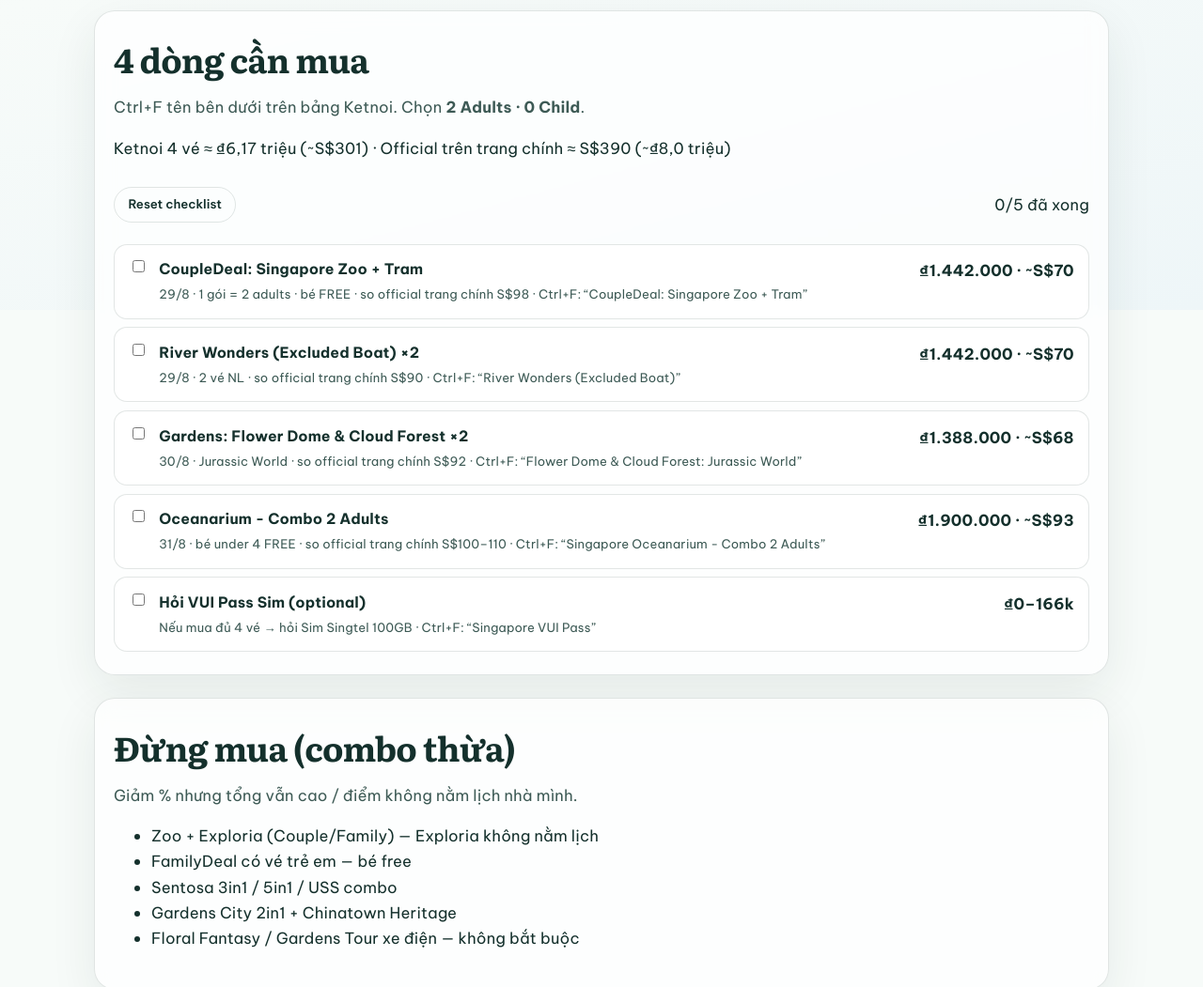
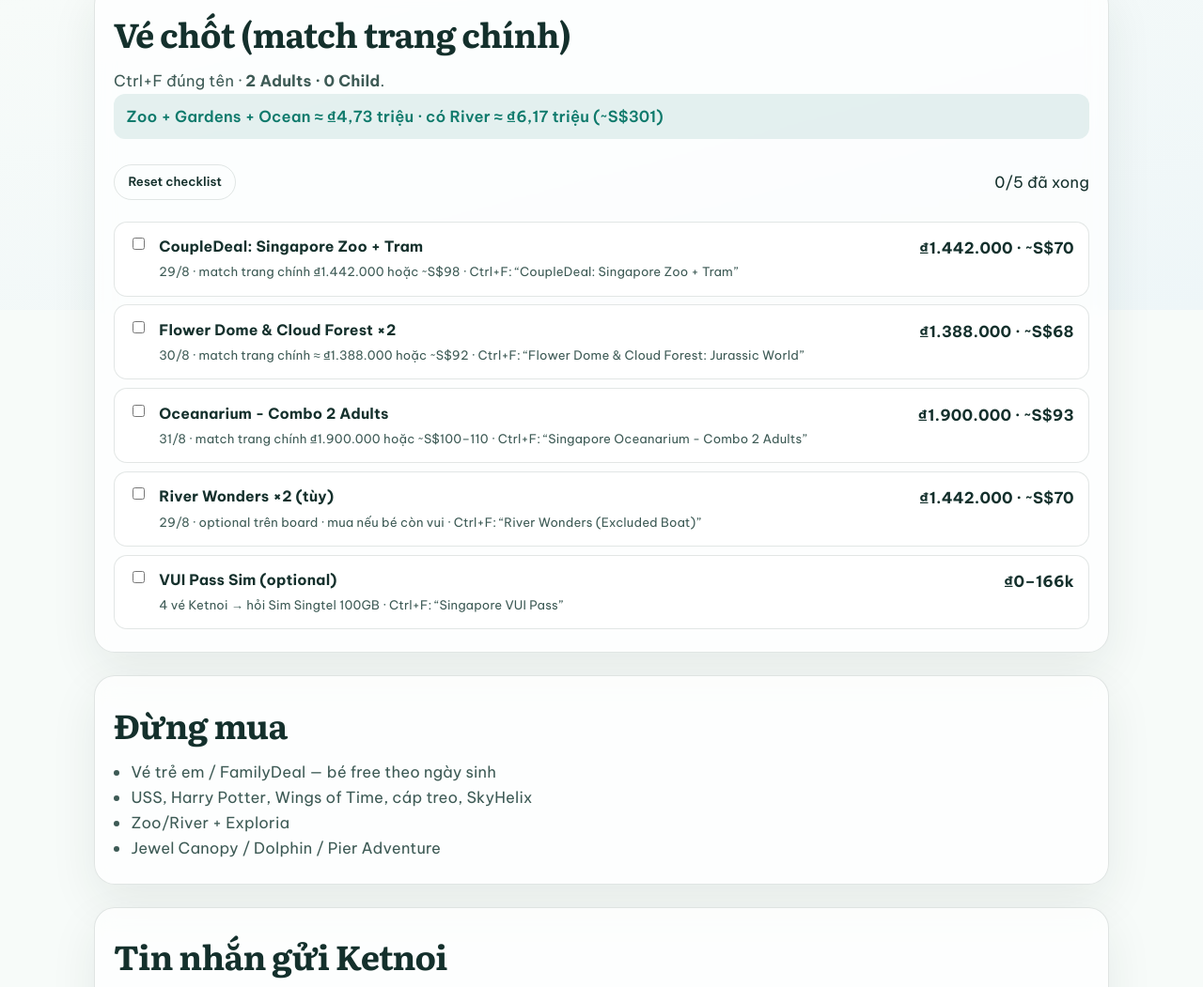
Before and after one commit to sangle18/singapore-family-aug2026, a plain HTML site: page docs/checklist-ketnoi.html in a window 1280 px wide. Shown: the part 470-1521 px from the top of the page at 94% size. Drawn offline with Linux system fonts and the light colour scheme.

```diff
--- a/docs/checklist-ketnoi.html
+++ b/docs/checklist-ketnoi.html
@@ -3,7 +3,7 @@
 <head>
   <meta charset="UTF-8" />
   <meta name="viewport" content="width=device-width, initial-scale=1" />
-  <meta name="description" content="Checklist mua vé KetnoiSingapore cho chuyến Singapore Family 28/8–1/9/2026" />
+  <meta name="description" content="Checklist mua vé KetnoiSingapore — trang con, không ghi đè lịch trình chính" />
   <title>Checklist Ketnoi · Singapore Family</title>
   <link rel="preconnect" href="https://fonts.googleapis.com" />
   <link rel="preconnect" href="https://fonts.gstatic.com" crossorigin />
@@ -18,14 +18,14 @@
       <a class="brand-mark" href="index.html">SG · Family</a>
       <div class="topnav-links">
         <a href="index.html">← Lịch trình chính</a>
-        <a href="index.html#tickets">Vé official</a>
+        <a href="index.html#tickets">Vé trên board</a>
         <a href="https://ketnoisingapore.com/bang-gia-ve-tham-quan-singapore" target="_blank" rel="noopener">Bảng giá Ketnoi</a>
       </div>
     </nav>
     <div class="hero-copy" style="padding-bottom:0">
-      <p class="eyebrow">Trang con · không ghi đè lịch trình chính</p>
+      <p class="eyebrow">Trang con · giữ nguyên sticker / ghi chú trên trang chính</p>
       <h1 style="font-size:clamp(2.2rem,7vw,3.6rem)">Checklist<br /><span>Ketnoi</span></h1>
-      <p class="lede">Mua đúng 4 dòng cho 2 adults (bé free). Tổng ≈ <strong>₫6,17 triệu (~S$301)</strong> — so với cửa chính trên trang chính ≈ <strong>S$390 (~₫8,0 triệu)</strong>. Tiết kiệm ~S$89 / ~₫1,8 triệu. Tỷ giá dùng chung: 1 SGD ≈ 20.490 VND.</p>
+      <p class="lede">Khớp giá với trang chính (1 SGD ≈ 20.490 VND). Chốt Zoo + Gardens + Ocean ≈ <strong>₫4,73 triệu (~S$231)</strong>; River tùy chọn thêm ≈ ₫1,44 triệu (~S$70).</p>
       <div class="hero-cta">
         <a class="btn primary" href="https://ketnoisingapore.com/bang-gia-ve-tham-quan-singapore" target="_blank" rel="noopener">Mở bảng giá Ketnoi</a>
         <a class="btn ghost" href="index.html">Về trang chính</a>
@@ -34,12 +34,12 @@
   </header>
 
   <main>
-    <section class="panel" aria-labelledby="buy-title">
+    <section class="panel">
       <div class="section-head">
-        <h2 id="buy-title">4 dòng cần mua</h2>
-        <p>Ctrl+F tên bên dưới trên bảng Ketnoi. Chọn <strong>2 Adults · 0 Child</strong>.</p>
+        <h2>Vé chốt (match trang chính)</h2>
+        <p>Ctrl+F đúng tên · <strong>2 Adults · 0 Child</strong>.</p>
       </div>
-      <p class="ticket-total">Ketnoi 4 vé ≈ ₫6,17 triệu (~S$301) · Official trên trang chính ≈ S$390 (~₫8,0 triệu)</p>
+      <p class="ticket-total">Zoo + Gardens + Ocean ≈ ₫4,73 triệu · có River ≈ ₫6,17 triệu (~S$301)</p>
       <div class="ticket-toolbar">
         <button type="button" class="btn ghost small" id="resetKetnoi">Reset checklist</button>
         <p id="ketnoiProgress"></p>
@@ -47,26 +47,22 @@
       <ul class="ticket-list" id="ketnoiList"></ul>
     </section>
 
-    <section class="panel" aria-labelledby="avoid-title">
+    <section class="panel">
       <div class="section-head">
-        <h2 id="avoid-title">Đừng mua (combo thừa)</h2>
-        <p>Giảm % nhưng tổng vẫn cao / điểm không nằm lịch nhà mình.</p>
+        <h2>Đừng mua</h2>
       </div>
       <ul class="avoid-list">
-        <li>Zoo + Exploria (Couple/Family) — Exploria không nằm lịch</li>
-        <li>FamilyDeal có vé trẻ em — bé free</li>
-        <li>Sentosa 3in1 / 5in1 / USS combo</li>
-        <li>Gardens City 2in1 + Chinatown Heritage</li>
-        <li>Floral Fantasy / Gardens Tour xe điện — không bắt buộc</li>
+        <li>Vé trẻ em / FamilyDeal — bé free theo ngày sinh</li>
+        <li>USS, Harry Potter, Wings of Time, cáp treo, SkyHelix</li>
+        <li>Zoo/River + Exploria</li>
+        <li>Jewel Canopy / Dolphin / Pier Adventure</li>
       </ul>
     </section>
 
     <section class="panel">
-      <div class="section-head">
-        <h2>Tin nhắn gửi Ketnoi (copy)</h2>
-      </div>
+      <div class="section-head"><h2>Tin nhắn gửi Ketnoi</h2></div>
       <pre class="copy-box" id="copyBox">2 adults, không trẻ em trả phí.
-Ngày 29/8: Zoo CoupleDeal + River Wonders ×2
+Ngày 29/8: Zoo CoupleDeal (+ River Wonders ×2 nếu còn sức)
 Ngày 30/8: Gardens Flower Dome + Cloud Forest ×2
 Ngày 31/8: Oceanarium Combo 2 Adults
 Không Exploria, không USS, không FamilyDeal trẻ em.</pre>
@@ -77,110 +73,43 @@
   </main>
 
   <footer class="site-footer">
-    <p><a href="index.html">← Quay lại lịch trình chính</a> · Checklist Ketnoi không thay đổi itinerary / vé official trên trang home.</p>
+    <p><a href="index.html">← Quay lại lịch trình chính</a> (sticker, background Marina Bay, ghi chú khi click)</p>
   </footer>
 
   <script>
     const KEY = "sg-ketnoi-checklist-v1";
     const items = [
-      {
-        id: "k-zoo",
-        title: "CoupleDeal: Singapore Zoo + Tram",
-        meta: "29/8 · 1 gói = 2 adults · bé FREE · so official trang chính S$98",
-        price: "₫1.442.000 · ~S$70",
-        search: "CoupleDeal: Singapore Zoo + Tram"
-      },
-      {
-        id: "k-river",
-        title: "River Wonders (Excluded Boat) ×2",
-        meta: "29/8 · 2 vé NL · so official trang chính S$90",
-        price: "₫1.442.000 · ~S$70",
-        search: "River Wonders (Excluded Boat)"
-      },
-      {
-        id: "k-gardens",
-        title: "Gardens: Flower Dome & Cloud Forest ×2",
-        meta: "30/8 · Jurassic World · so official trang chính S$92",
-        price: "₫1.388.000 · ~S$68",
-        search: "Flower Dome & Cloud Forest: Jurassic World"
-      },
-      {
-        id: "k-ocean",
-        title: "Oceanarium - Combo 2 Adults",
-        meta: "31/8 · bé under 4 FREE · so official trang chính S$100–110",
-        price: "₫1.900.000 · ~S$93",
-        search: "Singapore Oceanarium - Combo 2 Adults"
-      },
-      {
-        id: "k-sim",
-        title: "Hỏi VUI Pass Sim (optional)",
-        meta: "Nếu mua đủ 4 vé → hỏi Sim Singtel 100GB",
-        price: "₫0–166k",
-        search: "Singapore VUI Pass"
-      }
+      { id: "k-zoo", title: "CoupleDeal: Singapore Zoo + Tram", meta: "29/8 · match trang chính ₫1.442.000 hoặc ~S$98", price: "₫1.442.000 · ~S$70", search: "CoupleDeal: Singapore Zoo + Tram" },
+      { id: "k-gardens", title: "Flower Dome & Cloud Forest ×2", meta: "30/8 · match trang chính ≈ ₫1.388.000 hoặc ~S$92", price: "₫1.388.000 · ~S$68", search: "Flower Dome & Cloud Forest: Jurassic World" },
+      { id: "k-ocean", title: "Oceanarium - Combo 2 Adults", meta: "31/8 · match trang chính ₫1.900.000 hoặc ~S$100–110", price: "₫1.900.000 · ~S$93", search: "Singapore Oceanarium - Combo 2 Adults" },
+      { id: "k-river", title: "River Wonders ×2 (tùy)", meta: "29/8 · optional trên board · mua nếu bé còn vui", price: "₫1.442.000 · ~S$70", search: "River Wonders (Excluded Boat)" },
+      { id: "k-sim", title: "VUI Pass Sim (optional)", meta: "4 vé Ketnoi → hỏi Sim Singtel 100GB", price: "₫0–166k", search: "Singapore VUI Pass" }
     ];
-
-    function load() {
-      try { return JSON.parse(localStorage.getItem(KEY) || "{}"); } catch { return {}; }
-    }
-    function save(m) { localStorage.setItem(KEY, JSON.stringify(m)); }
-
-    function render() {
-      const map = load();
-      const list = document.getElementById("ketnoiList");
-      list.innerHTML = "";
-      let done = 0;
-      items.forEach((t) => {
-        if (map[t.id]) done += 1;
-        const li = document.createElement("li");
-        if (map[t.id]) li.classList.add("done");
-        li.innerHTML = `
-          <input type="checkbox" id="${t.id}" ${map[t.id] ? "checked" : ""} />
-          <label for="${t.id}">
-            <strong>${t.title}</strong>
-            <span>${t.meta} · Ctrl+F: “${t.search}”</span>
-          </label>
-          <div class="ticket-price">${t.price}</div>`;
-        li.querySelector("input").addEventListener("change", (e) => {
-          const next = load();
-          next[t.id] = e.target.checked;
-          save(next);
-          render();
-        });
+    function load(){ try{return JSON.parse(localStorage.getItem(KEY)||"{}");}catch{return{}} }
+    function save(m){ localStorage.setItem(KEY, JSON.stringify(m)); }
+    function render(){
+      const map=load(), list=document.getElementById("ketnoiList");
+      list.innerHTML=""; let done=0;
+      items.forEach(t=>{
+        if(map[t.id]) done++;
+        const li=document.createElement("li");
+        if(map[t.id]) li.classList.add("done");
+        li.innerHTML=`<input type="checkbox" id="${t.id}" ${map[t.id]?"checked":""}/><label for="${t.id}"><strong>${t.title}</strong><span>${t.meta} · Ctrl+F: “${t.search}”</span></label><div class="ticket-price">${t.price}</div>`;
+        li.querySelector("input").addEventListener("change",e=>{const n=load();n[t.id]=e.target.checked;save(n);render();});
         list.appendChild(li);
       });
-      document.getElementById("ketnoiProgress").textContent = `${done}/${items.length} đã xong`;
+      document.getElementById("ketnoiProgress").textContent=`${done}/${items.length} đã xong`;
     }
-
-    document.getElementById("resetKetnoi").addEventListener("click", () => {
-      localStorage.removeItem(KEY);
-      render();
-    });
-    document.getElementById("copyMsg").addEventListener("click", async () => {
-      const text = document.getElementById("copyBox").textContent;
-      try {
-        await navigator.clipboard.writeText(text);
-        document.getElementById("copyMsg").textContent = "Đã copy";
-        setTimeout(() => (document.getElementById("copyMsg").textContent = "Copy tin nhắn"), 1200);
-      } catch {
-        document.getElementById("copyMsg").textContent = "Copy thủ công";
-      }
-    });
+    document.getElementById("resetKetnoi").onclick=()=>{localStorage.removeItem(KEY);render();};
+    document.getElementById("copyMsg").onclick=async()=>{
+      try{await navigator.clipboard.writeText(document.getElementById("copyBox").textContent);document.getElementById("copyMsg").textContent="Đã copy";setTimeout(()=>document.getElementById("copyMsg").textContent="Copy tin nhắn",1200);}catch{document.getElementById("copyMsg").textContent="Copy thủ công";}
+    };
     render();
   </script>
   <style>
-    .copy-box {
-      margin: 0.75rem 0 0;
-      padding: 1rem 1.1rem;
-      border-radius: 14px;
-      background: #fff;
-      border: 1px solid var(--line);
-      white-space: pre-wrap;
-      font-family: var(--font-ui);
-      font-size: 0.92rem;
-      line-height: 1.55;
-      color: var(--ink);
-    }
+    .copy-box{margin:.75rem 0 0;padding:1rem 1.1rem;border-radius:14px;background:#fff;border:1px solid var(--line);white-space:pre-wrap;font-family:var(--font-ui);font-size:.92rem;line-height:1.55;color:var(--ink)}
+    .ticket-total{margin:0 0 .85rem;padding:.65rem .85rem;border-radius:12px;background:rgba(15,122,108,.1);color:var(--accent);font-weight:600}
+    .avoid-list{margin:.4rem 0 0;padding-left:1.15rem;color:var(--ink-soft)}
   </style>
 </body>
 </html>
```
